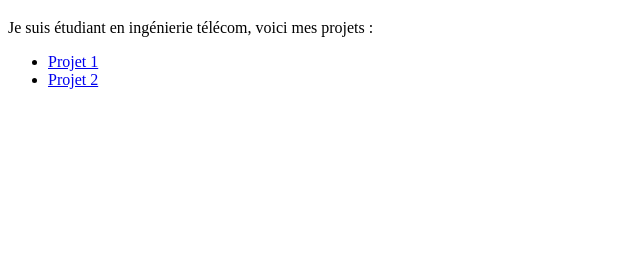
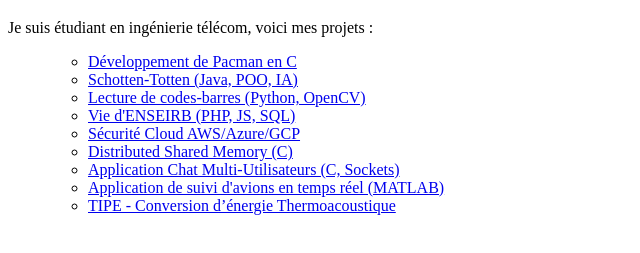
Before and after one commit to Ryemele/ryemele.github.io, a plain HTML site: page index.html in a window 1280 px wide. Shown: the part 61-314 px from the top of the page, without its empty margins (0-640 px from the left). Drawn offline with Linux system fonts and the light colour scheme.

Commit message:
ajout de projets

```diff
--- a/index.html
+++ b/index.html
@@ -9,8 +9,18 @@
     <h1>Bienvenue sur mon Portfolio</h1>
     <p>Je suis étudiant en ingénierie télécom, voici mes projets :</p>
     <ul>
-        <li><a href="https://github.com/ryemele/projet1">Projet 1</a></li>
-        <li><a href="https://github.com/ryemele/projet2">Projet 2</a></li>
+        <ul>
+    <li><a href="https://github.com/ryemele/pacman-c">Développement de Pacman en C</a></li>
+    <li><a href="https://github.com/ryemele/schotten-totten-java">Schotten-Totten (Java, POO, IA)</a></li>
+    <li><a href="https://github.com/ryemele/barcode-reader">Lecture de codes-barres (Python, OpenCV)</a></li>
+    <li><a href="https://github.com/ryemele/vie-enseirb">Vie d'ENSEIRB (PHP, JS, SQL)</a></li>
+    <li><a href="https://github.com/ryemele/cloud-security">Sécurité Cloud AWS/Azure/GCP</a></li>
+    <li><a href="https://github.com/ryemele/dsm">Distributed Shared Memory (C)</a></li>
+    <li><a href="https://github.com/ryemele/chat-app-c">Application Chat Multi-Utilisateurs (C, Sockets)</a></li>
+    <li><a href="https://github.com/ryemele/flight-tracker">Application de suivi d'avions en temps réel (MATLAB)</a></li>
+    <li><a href="https://github.com/ryemele/tipe-thermoacoustique">TIPE - Conversion d’énergie Thermoacoustique</a></li>
+</ul>
+
     </ul>
 </body>
 </html>
```
